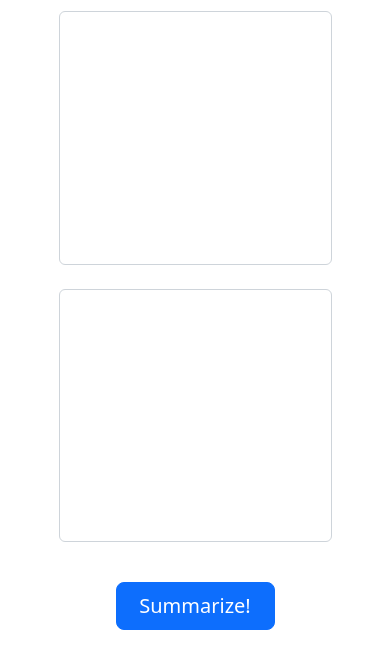
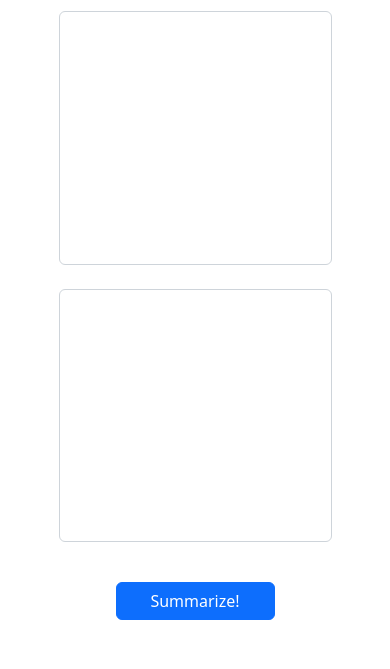
Before and after one commit to pranair/tldr-mal, a plain HTML site: page app/static/index.html in a window 390 px wide. Shown: the part 135-804 px from the top of the page. Drawn offline with nearby package versions, Linux system fonts and the light colour scheme.

Commit message:
minor button fix for mobile devices

```diff
--- a/app/static/index.html
+++ b/app/static/index.html
@@ -91,7 +91,7 @@
         </div>
     </div>
     <div class="py-4 d-grid col-6 container">
-        <button type="button" class="btn btn-primary btn-lg" id="sum_btn">
+        <button type="button" class="btn btn-primary btn-md" id="sum_btn">
             <span class="hide-spinner spinner-grow spinner-grow-sm" role="status" aria-hidden="true"></span>
             <span class="btn-text">Summarize!</span>
         </button>
```
